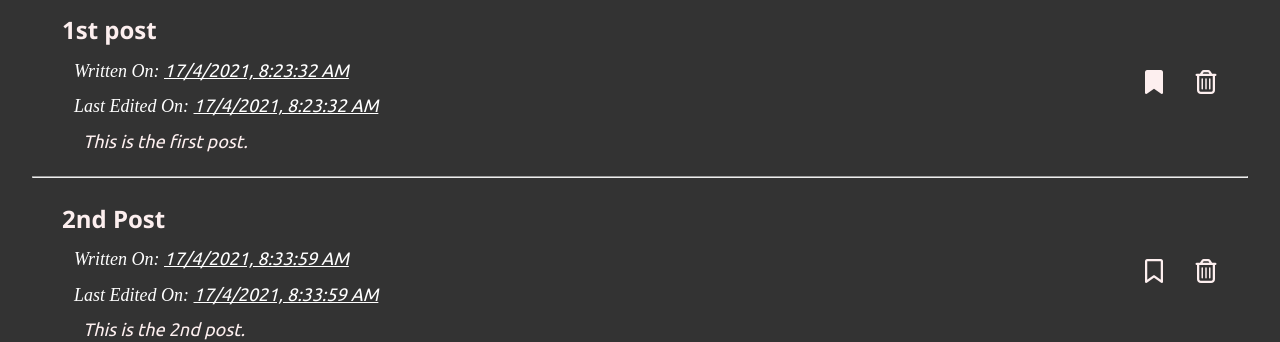
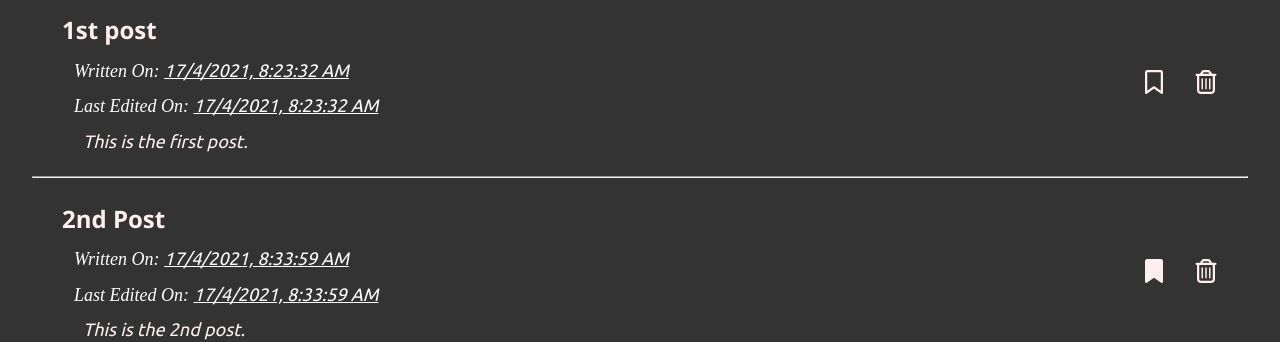
Before and after one commit to shao4321/Blogsite, a React (Create React App) app: page / in a window 1280 px wide. Shown: the part 249-591 px from the top of the page. Built offline with nearby package versions, Linux system fonts and the light colour scheme; data requests are answered from the project's data file.

Commit message:
fix issue pertaining to 'delete selected button' toggled when blog is bookmarked

```diff
--- a/src/components/HeaderMain.js
+++ b/src/components/HeaderMain.js
@@ -12,6 +12,7 @@ const HeaderMain = ({
   setSearchInput,
   handleDeleteBlogs,
   selectedBlogs,
+  bookmarkToggled,
 }) => {
   return (
     <header>
@@ -23,7 +24,7 @@ const HeaderMain = ({
       </div>
       <div className="btn-container">
         <CSSTransition
-          in={selectedBlogs.size > 0}
+          in={!bookmarkToggled && selectedBlogs.size > 0}
           timeout={350}
           classNames="btn-delete"
           unmountOnExit
--- a/src/components/Home.js
+++ b/src/components/Home.js
@@ -21,6 +21,7 @@ const Home = ({ blogs, setBlogs, fetchProps, head }) => {
   const [prevSelectedId, setPrevSelectedId] = useState(null);
   const [availableIds, setAvailableIds] = useState([]);
   const [order, setOrder] = useState("");
+  const [bookmarkToggled, setBookmarkToggled] = useState(false);
 
   const handleDelete = (index) => {
     fetch(baseURL + "/" + index, {
@@ -47,6 +48,7 @@ const Home = ({ blogs, setBlogs, fetchProps, head }) => {
   };
 
   const toggleBookmark = (id, bookmark) => {
+    setBookmarkToggled(true);
     const bookmarked = !bookmark;
     fetch(baseURL + "/" + id, {
       method: "PATCH",
@@ -82,6 +84,7 @@ const Home = ({ blogs, setBlogs, fetchProps, head }) => {
             default:
               setBlogs(data);
           }
+          setBookmarkToggled(false);
         });
     });
   };
@@ -153,6 +156,7 @@ const Home = ({ blogs, setBlogs, fetchProps, head }) => {
                 setSearchInput={setSearchInput}
                 handleDeleteBlogs={handleDeleteBlogs}
                 selectedBlogs={selectedBlogs}
+                bookmarkToggled={bookmarkToggled}
               />
             </CSSTransition>
             <hr />
--- a/src/data/db.json
+++ b/src/data/db.json
@@ -6,7 +6,7 @@
       "dateWritten": "17/4/2021, 8:23:32 AM ",
       "dateEdited": "17/4/2021, 8:23:32 AM ",
       "id": 1,
-      "bookmarked": true
+      "bookmarked": false
     },
     {
       "title": "2nd Post",
@@ -14,7 +14,7 @@
       "dateWritten": "17/4/2021, 8:33:59 AM ",
       "dateEdited": "17/4/2021, 8:33:59 AM ",
       "id": 2,
-      "bookmarked": false
+      "bookmarked": true
     },
     {
       "title": "3rd post",
```
